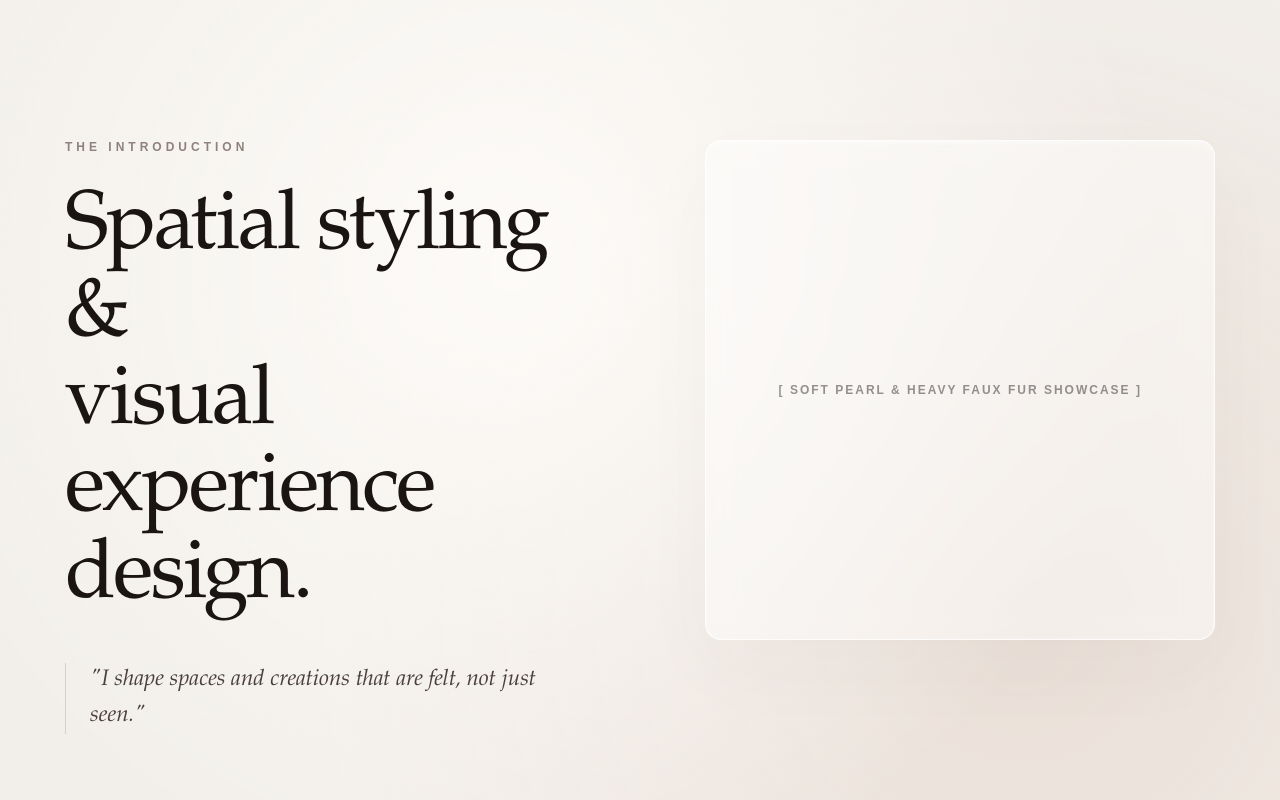
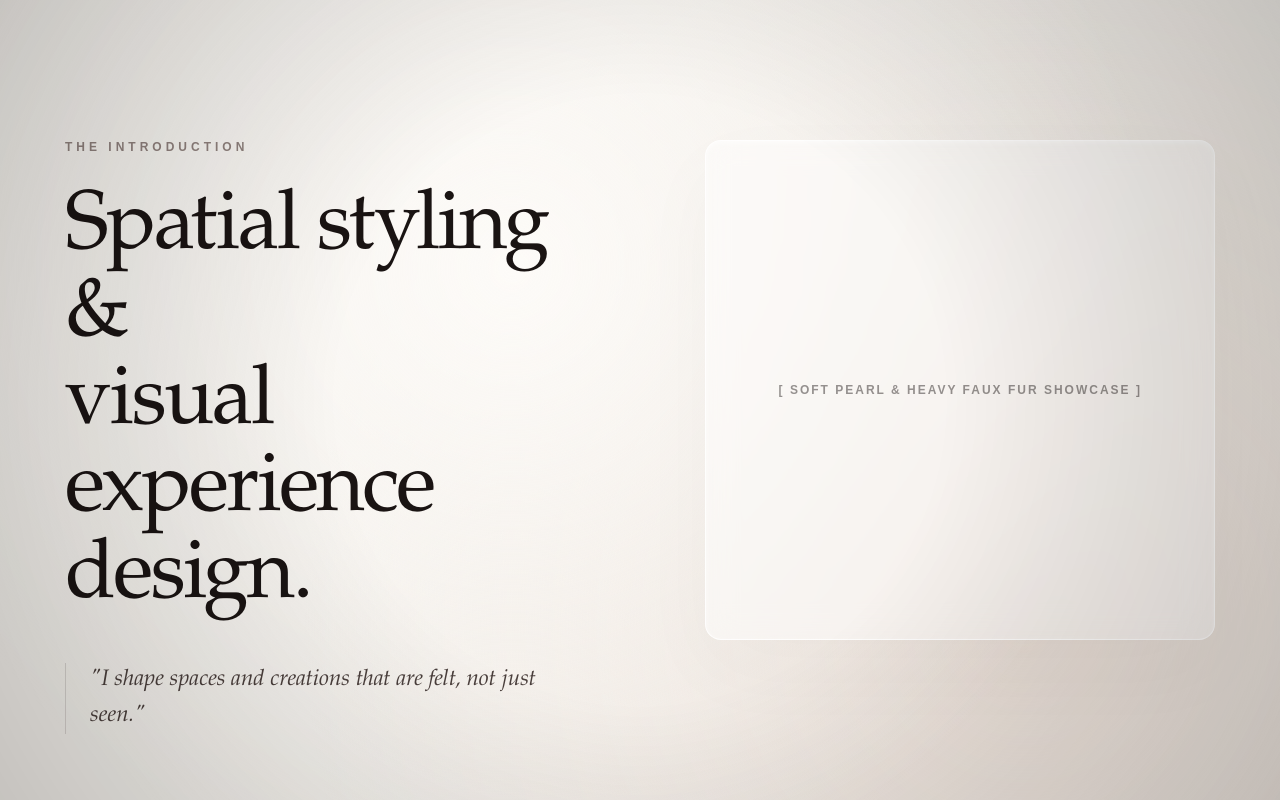
Before and after one commit to thetriadicstudio-website/main-website, a Next.js app: page / in a window 1280 px wide. Shown: the top 800 px of the page. Built offline with nearby package versions, Linux system fonts and the light colour scheme.

Commit message:
Update globals.css

```diff
--- a/src/app/globals.css
+++ b/src/app/globals.css
@@ -1,11 +1,77 @@
 * {
   box-sizing: border-box;
+}
+
+html {
+  scroll-behavior: smooth;
 }
 
 body {
   margin: 0;
   padding: 0;
-  background-color: #E3DCDE !important;
+  min-height: 100vh;
+
   font-family: 'Inter', sans-serif;
   -webkit-font-smoothing: antialiased;
+  text-rendering: optimizeLegibility;
+
+  color: #f3ece7;
+
+  background:
+    radial-gradient(
+      circle at 50% 20%,
+      rgba(238, 231, 226, 0.12) 0%,
+      rgba(238, 231, 226, 0.04) 25%,
+      transparent 60%
+    ),
+    radial-gradient(
+      circle at 80% 70%,
+      rgba(255,255,255,0.04) 0%,
+      transparent 40%
+    ),
+    linear-gradient(
+      180deg,
+      #93867d 0%,
+      #867870 25%,
+      #786b64 60%,
+      #6d615a 100%
+    );
+
+  position: relative;
+  overflow-x: hidden;
 }
+
+/* Velvet atmosphere */
+body::before {
+  content: "";
+  position: fixed;
+  inset: 0;
+  pointer-events: none;
+
+  background:
+    repeating-linear-gradient(
+      90deg,
+      rgba(255,255,255,0.008) 0px,
+      rgba(255,255,255,0.008) 1px,
+      transparent 2px,
+      transparent 4px
+    );
+
+  mix-blend-mode: soft-light;
+  opacity: 0.5;
+}
+
+/* Soft vignette */
+body::after {
+  content: "";
+  position: fixed;
+  inset: 0;
+  pointer-events: none;
+
+  background:
+    radial-gradient(
+      circle,
+      transparent 40%,
+      rgba(0,0,0,0.18) 100%
+    );
+}
```
